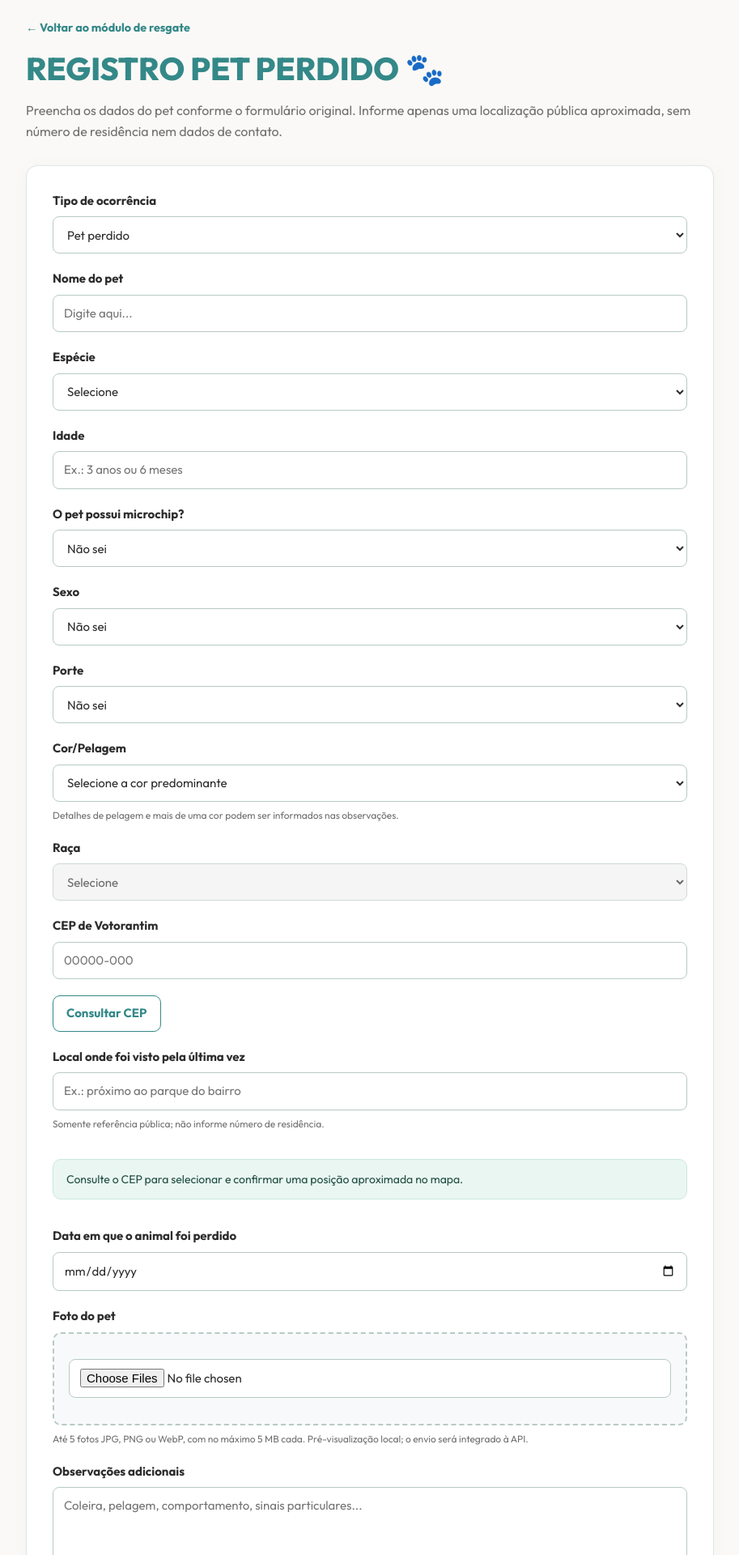
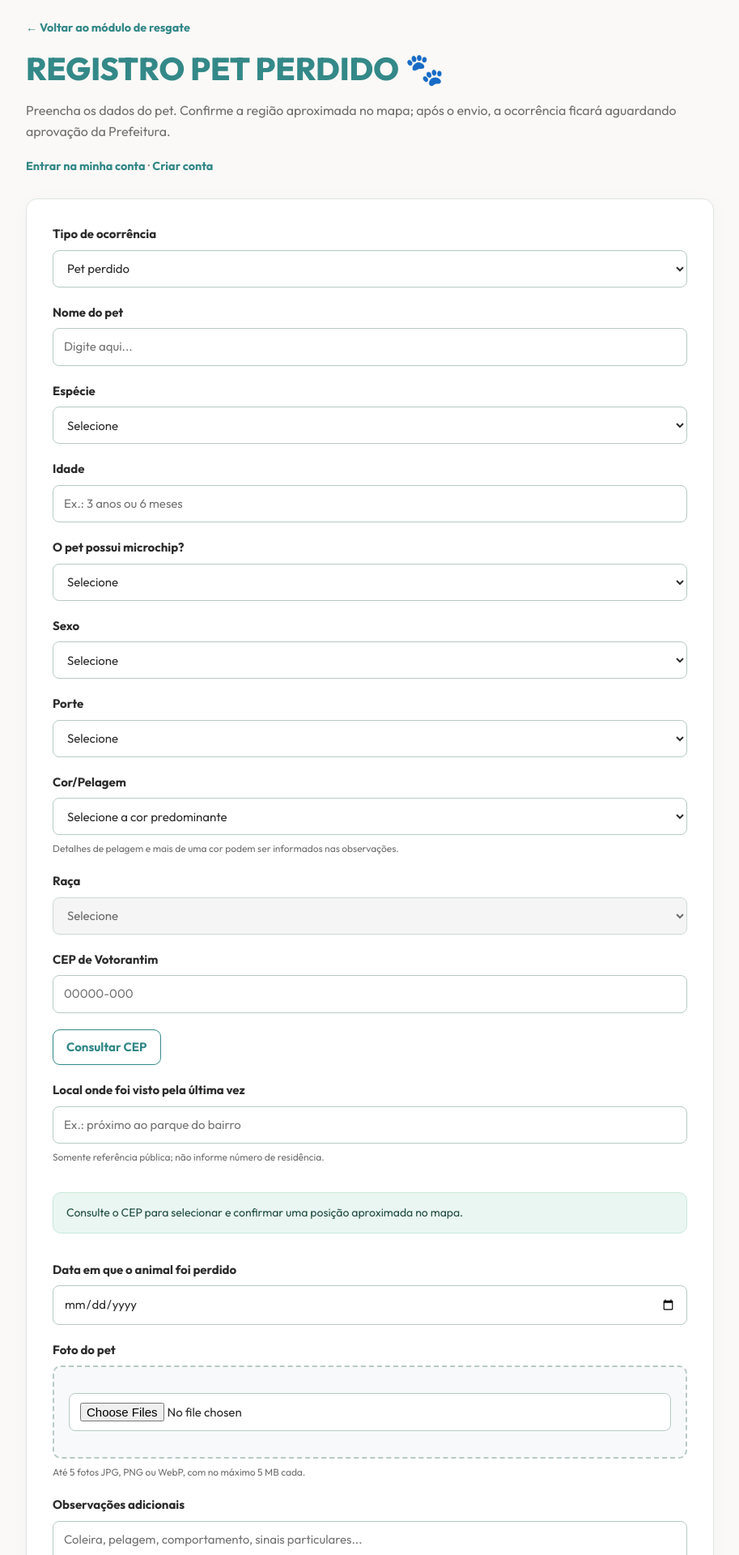
Before and after one commit to raven-aaron/resgate-mapeamento-animais-Fatec, a Next.js app in the folder web/: page /ocorrencias/nova in a window 1280 px wide. Shown: the part 320-2240 px from the top of the page at 81% size, without its empty margins (183-1096 px from the left). Built offline with nearby package versions, Linux system fonts and the light colour scheme.

Commit message:
feat(form): enviar cadastro real ao MySQL e retirar opcoes nao sei

```diff
--- a/web/src/app/ocorrencias/nova/FormularioOcorrencia.tsx
+++ b/web/src/app/ocorrencias/nova/FormularioOcorrencia.tsx
@@ -23,8 +23,8 @@ export default function FormularioOcorrencia() {
   const [especie, setEspecie] = useState("");
   const [nome, setNome] = useState("");
   const [raca, setRaca] = useState("");
-  const [sexo, setSexo] = useState("INDETERMINADO");
-  const [porte, setPorte] = useState("INDETERMINADO");
+  const [sexo, setSexo] = useState("");
+  const [porte, setPorte] = useState("");
   const [cor, setCor] = useState("");
   const [idade, setIdade] = useState("");
   const [microchip, setMicrochip] = useState("");
@@ -37,6 +37,10 @@ export default function FormularioOcorrencia() {
   const [consultaCep, setConsultaCep] = useState("");
   const [consultando, setConsultando] = useState(false);
   const [revisao, setRevisao] = useState(false);
+  const [enviando, setEnviando] = useState(false);
+  const [erroEnvio, setErroEnvio] = useState("");
+  const [registro, setRegistro] = useState<number | null>(null);
+  const [precisaLogin, setPrecisaLogin] = useState(false);
   const [fotos, setFotos] = useState<File[]>([]);
   const [previas, setPrevias] = useState<string[]>([]);
   const [erroFotos, setErroFotos] = useState("");
@@ -117,12 +121,40 @@ export default function FormularioOcorrencia() {
     setRevisao(true);
   }
 
+  async function enviarRegistro() {
+    if (!revisao || !endereco || !localizacao || enviando || registro) return;
+    setEnviando(true);
+    setErroEnvio("");
+    setPrecisaLogin(false);
+    try {
+      const formulario = new FormData();
+      formulario.append("dados", JSON.stringify({
+        tipo, especie, nome, raca, sexo, porte, cor, idade, microchip, dataEvento, descricao,
+        cep: endereco.cep, referencia, localizacao,
+      }));
+      fotos.forEach(foto => formulario.append("fotos", foto));
+      const resposta = await fetch("/api/ocorrencias", { method: "POST", body: formulario });
+      const dados = await resposta.json() as { id?: number; erro?: string; login?: boolean };
+      if (!resposta.ok) {
+        if (resposta.status === 401) setPrecisaLogin(true);
+        throw new Error(dados.erro || "Não foi possível registrar a ocorrência.");
+      }
+      if (typeof dados.id !== "number") throw new Error("O servidor não retornou o registro criado.");
+      setRegistro(dados.id);
+    } catch (error) {
+      setErroEnvio(error instanceof Error ? error.message : "Falha ao enviar o cadastro.");
+    } finally {
+      setEnviando(false);
+    }
+  }
+
   return (
     <main className="form-shell">
       <header className="form-heading">
         <Link href="/resgate">← Voltar ao módulo de resgate</Link>
         <h1>{tipo === "PERDIDO" ? "REGISTRO PET PERDIDO" : "REGISTRO PET ENCONTRADO"} 🐾</h1>
-        <p>Preencha os dados do pet conforme o formulário original. Informe apenas uma localização pública aproximada, sem número de residência nem dados de contato.</p>
+        <p>Preencha os dados do pet. Confirme a região aproximada no mapa; após o envio, a ocorrência ficará aguardando aprovação da Prefeitura.</p>
+        <p><Link href="/login">Entrar na minha conta</Link> · <Link href="/cadastro">Criar conta</Link></p>
       </header>
       <form onSubmit={revisar}>
         <section className="form-panel">
@@ -157,7 +189,7 @@ export default function FormularioOcorrencia() {
             <label className="form-field">
               O pet possui microchip?
               <select value={microchip} onChange={e => { setMicrochip(e.target.value); setRevisao(false); }}>
-                <option value="">Não sei</option>
+                <option value="">Selecione</option>
                 <option value="SIM">Sim</option>
                 <option value="NAO">Não</option>
               </select>
@@ -166,7 +198,7 @@ export default function FormularioOcorrencia() {
             <label className="form-field">
               Sexo
               <select value={sexo} onChange={e => { setSexo(e.target.value); setRevisao(false); }}>
-                <option value="INDETERMINADO">Não sei</option>
+                <option value="">Selecione</option>
                 <option value="MACHO">Macho</option>
                 <option value="FEMEA">Fêmea</option>
               </select>
@@ -175,7 +207,7 @@ export default function FormularioOcorrencia() {
             <label className="form-field">
               Porte
               <select value={porte} onChange={e => { setPorte(e.target.value); setRevisao(false); }}>
-                <option value="INDETERMINADO">Não sei</option>
+                <option value="">Selecione</option>
                 <option value="PEQUENO">Pequeno</option>
                 <option value="MEDIO">Médio</option>
                 <option value="GRANDE">Grande</option>
@@ -239,7 +271,7 @@ export default function FormularioOcorrencia() {
               <div className="area-upload-foto">
                 <input id="fotos-pet" type="file" accept="image/jpeg,image/png,image/webp" multiple onChange={trocarFotos} aria-describedby="instrucao-fotos" />
               </div>
-              <small id="instrucao-fotos">Até 5 fotos JPG, PNG ou WebP, com no máximo 5 MB cada. Pré-visualização local; o envio será integrado à API.</small>
+              <small id="instrucao-fotos">Até 5 fotos JPG, PNG ou WebP, com no máximo 5 MB cada.</small>
               {erroFotos && <p role="alert" className="note note-warning">{erroFotos}</p>}
               {previas.length > 0 && <div className="galeria-previas">
                 {previas.map((url,indice) => <Image key={url} src={url} alt={"Prévia da foto " + (indice + 1)} width={106} height={106} unoptimized />)}
@@ -252,7 +284,7 @@ export default function FormularioOcorrencia() {
             </label>
           </div>
 
-          <p className="note note-warning" style={{marginTop:24}}>O formulário ainda não envia dados ao banco de dados. A ação abaixo mostra uma revisão local, sem registrar ou publicar a ocorrência.</p>
+          <p className="note" style={{marginTop:24}}>Revise os dados antes de enviar. O registro será salvo no banco com status PENDENTE e só ficará visível no mapa após aprovação administrativa.</p>
           <div className="action-row">
             <Link href="/resgate" className="action action-secondary">CANCELAR</Link>
             <button className="action action-primary" type="submit">REVISAR CADASTRO</button>
@@ -260,14 +292,14 @@ export default function FormularioOcorrencia() {
         </section>
 
         {revisao && <section className="form-panel" aria-live="polite">
-          <h2>Revisão da ocorrência — não salva</h2>
+          <h2>Revisão da ocorrência</h2>
           <dl className="review-list">
             <div><dt>Tipo</dt><dd>{tipo === "PERDIDO" ? "Perdido" : "Encontrado"}</dd></div>
             <div><dt>Espécie / nome</dt><dd>{especie}{nome ? " — " + nome : ""}</dd></div>
             <div><dt>Raça</dt><dd>{especie === "Gato" ? "Não informada" : raca || "Não informada"}</dd></div>
-            <div><dt>Sexo / porte</dt><dd>{sexo} / {porte}</dd></div>
+            <div><dt>Sexo / porte</dt><dd>{sexo || "Não informado"} / {porte || "Não informado"}</dd></div>
             <div><dt>Cor/pelagem</dt><dd>{cor || "Não informada"}</dd></div>
-            <div><dt>Idade / microchip</dt><dd>{idade || "Não informada"} / {microchip || "Desconhecido"}</dd></div>
+            <div><dt>Idade / microchip</dt><dd>{idade || "Não informada"} / {microchip || "Não informado"}</dd></div>
             <div><dt>Região</dt><dd>{endereco?.bairro}, Votorantim/SP</dd></div>
             <div><dt>Local de referência</dt><dd>{referencia || "Não informado"}</dd></div>
             <div><dt>Data</dt><dd>{dataEvento}</dd></div>
@@ -275,7 +307,23 @@ export default function FormularioOcorrencia() {
             <div><dt>Pin aproximado</dt><dd>{localizacao?.latitude_aproximada}, {localizacao?.longitude_aproximada}</dd></div>
             <div><dt>Observações</dt><dd>{descricao || "Não informadas"}</dd></div>
           </dl>
-          <p className="note">A próxima integração permitirá autenticar o usuário e gravar a ocorrência, com status PENDENTE, no MySQL. Nenhuma publicação foi feita.</p>
+          {registro ? (
+            <div className="note" role="status">
+              <strong>Ocorrência #{registro} registrada com sucesso no MySQL.</strong>
+              <p>Status: PENDENTE. Ela aparecerá no mapa e nos cards depois da aprovação administrativa.</p>
+              <Link href="/minhas-ocorrencias" className="action action-primary">ACOMPANHAR MINHAS OCORRÊNCIAS</Link>
+            </div>
+          ) : (
+            <>
+              {erroEnvio && <p role="alert" className="note note-warning">{erroEnvio}</p>}
+              {precisaLogin && <div className="action-row"><Link href="/login" className="action action-secondary">ENTRAR</Link><Link href="/cadastro" className="action action-secondary">CRIAR CONTA</Link></div>}
+              <div className="action-row">
+                <button type="button" className="action action-primary" disabled={enviando} onClick={() => { void enviarRegistro(); }}>
+                  {enviando ? "Enviando para análise..." : "ENVIAR PARA ANÁLISE"}
+                </button>
+              </div>
+            </>
+          )}
         </section>}
       </form>
     </main>
```
